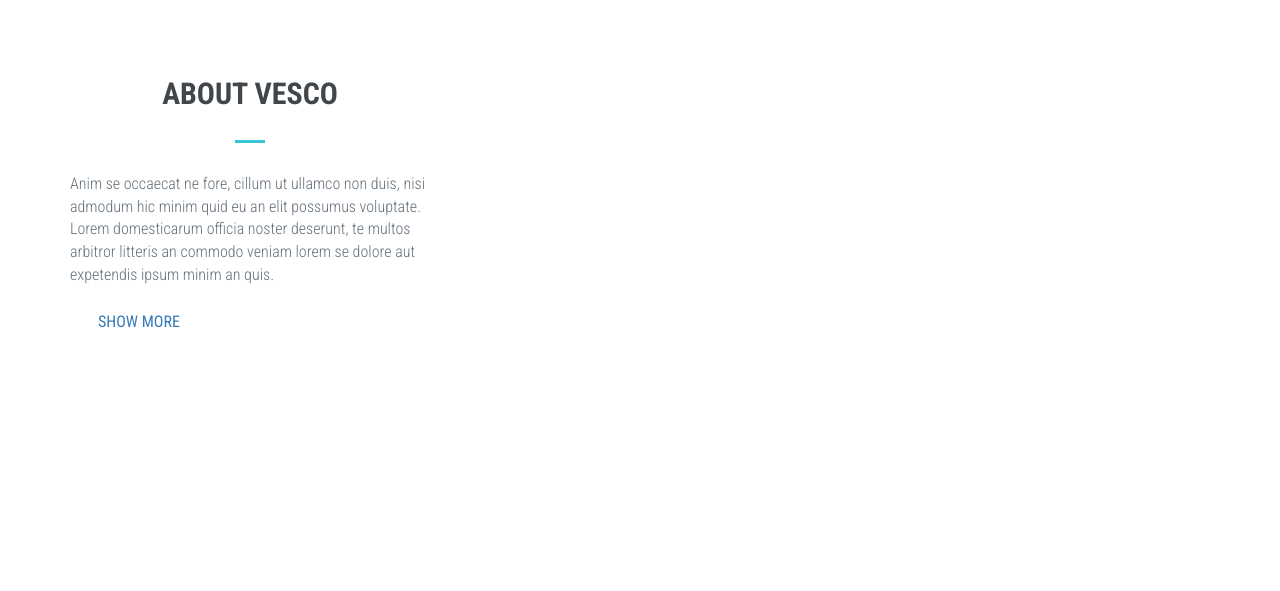
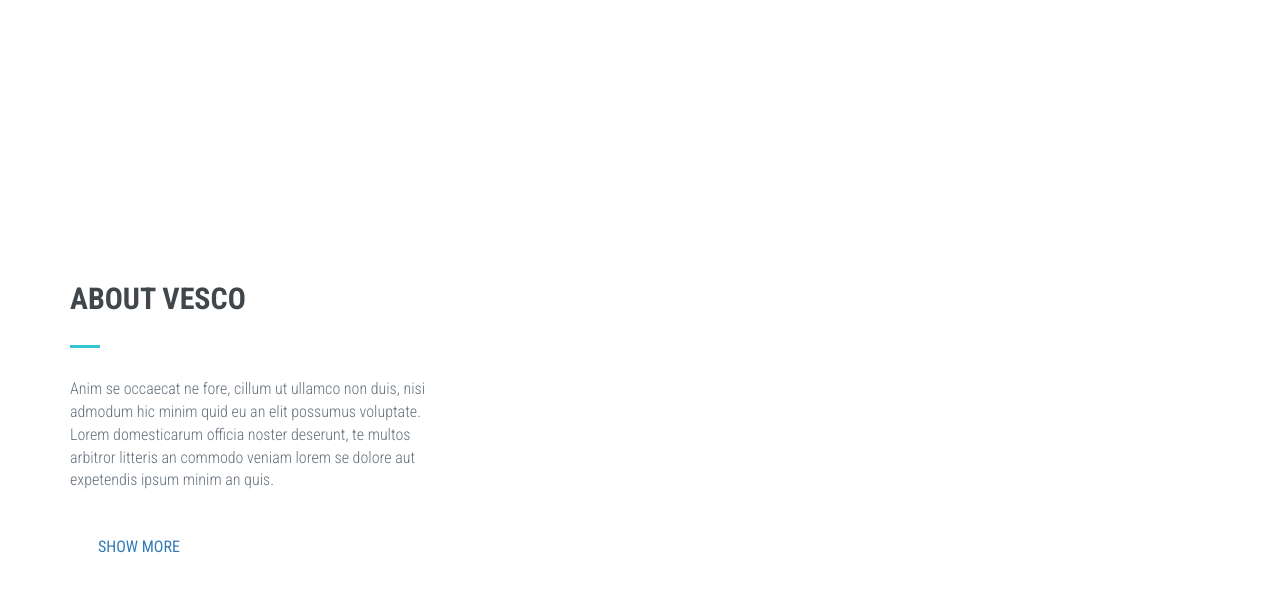
Before and after one commit to ammein/webdesign, a plain HTML site: page index.html in a window 1280 px wide. Shown: the part 1306-1897 px from the top of the page. Drawn offline with Linux system fonts and the light colour scheme.

Commit message:
Edited style.css for About Section

```diff
--- a/style.css
+++ b/style.css
@@ -191,3 +191,31 @@ p {
     margin: 0;
     padding-left: 55px;
 }
+
+/*=================================================================
+                            ABOUT
+
+==================================================================*/
+#about-content-box {
+    float: left;
+    height: 700px;
+
+}
+#about-content-box-outer {
+    width: 100%;
+    height: 100%;
+    display: table;
+}
+#about-content-box-inner {
+    display: table-cell;
+    vertical-align: middle;
+}
+#about .content-title h3 {
+    text-align: left;
+}
+#about .content-title-underline {
+    margin: 0 0 30px 0;
+}
+#about-desc p {
+    margin-bottom: 30px;
+}
```
